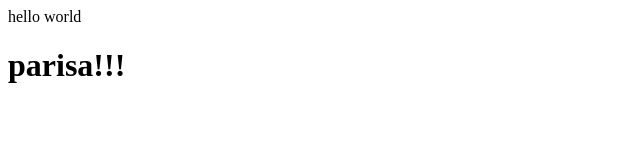
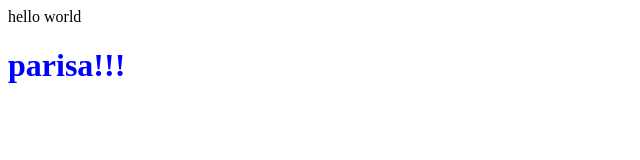
Before and after one commit to parisasheibani/parisa, a plain HTML site: page index.html in a window 1280 px wide. Shown: the whole page, without its empty margins (0-640 px from the left). Drawn offline with Linux system fonts and the light colour scheme.

Commit message:
add color in heading

```diff
--- a/index.html
+++ b/index.html
@@ -8,6 +8,6 @@
 </head>
 <body>
     hello world
-    <h1>parisa!!!</h1>
+    <h1 style="color:blue">parisa!!!</h1>
 </body>
 </html>
```
